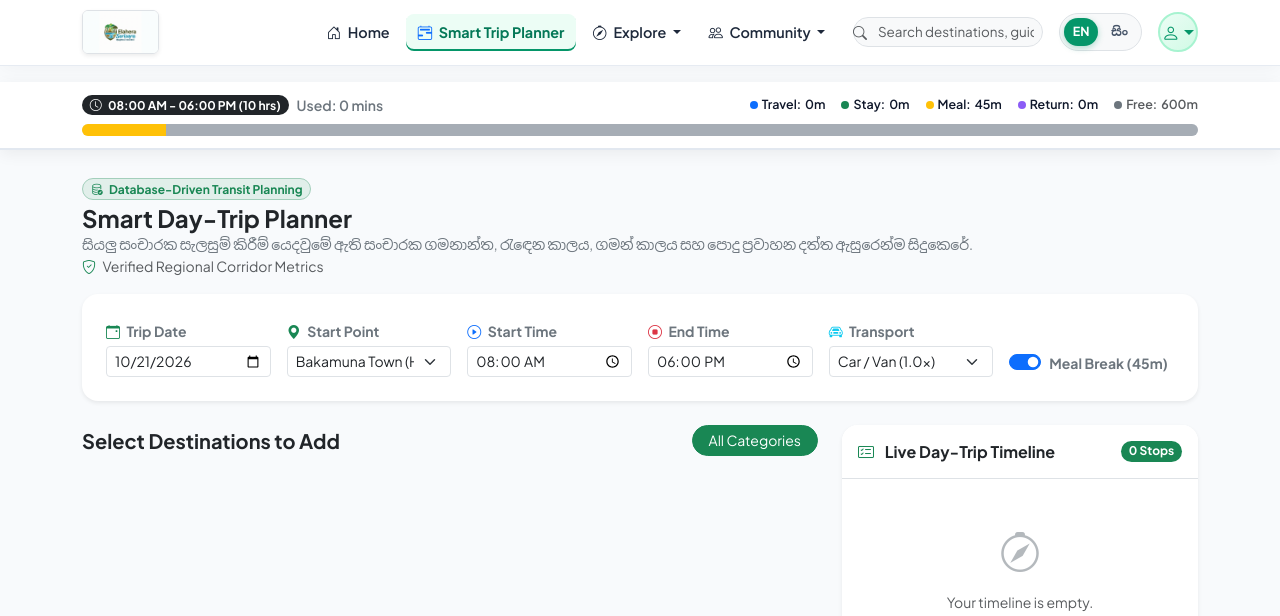
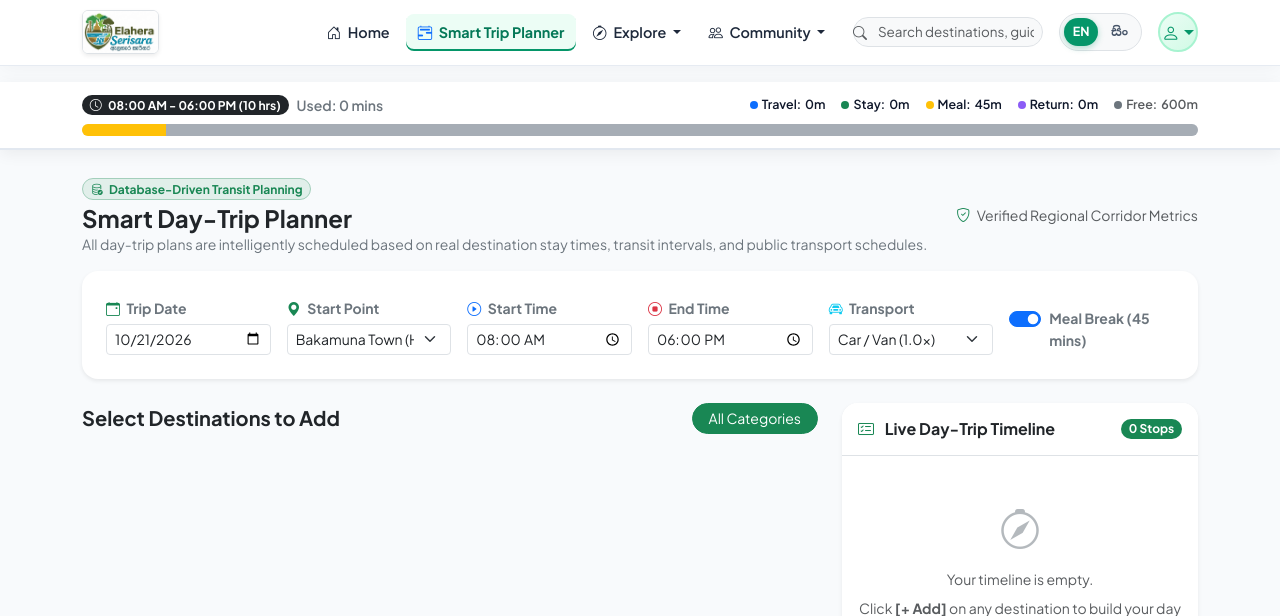
Before and after one commit to Chamara920/Elahera-Serisara, a Laravel app: page /trip-planner in a window 1280 px wide. Shown: the top 616 px of the page. Run offline with Laravel 12, Linux system fonts and the light colour scheme; tables that the repository leaves empty hold one stand-in row (values such as "Sample post").

Commit message:
Fix image rendering paths, localize smart trip planner, and enable dynamic destination category creation with autocomplete

```diff
--- a/app/Models/Destination.php
+++ b/app/Models/Destination.php
@@ -80,8 +80,12 @@ class Destination extends Model
         'views_count' => 'integer',
     ];
 
+    protected $appends = [
+        'featured_image_url',
+    ];
+
     /**
-     * Auto-generate slug if not provided.
+     * Auto-generate slug if not provided and sync category names.
      */
     protected static function booted()
     {
@@ -90,6 +94,78 @@ class Destination extends Model
                 $destination->slug = Str::slug($destination->title_en);
             }
         });
+
+        static::saving(function ($destination) {
+            if ($destination->category_id && empty($destination->category)) {
+                $cat = DestinationCategory::find($destination->category_id);
+                if ($cat) {
+                    $destination->category = $cat->name_en;
+                    if (empty($destination->category_si)) {
+                        $destination->category_si = $cat->name_si;
+                    }
+                }
+            } elseif (empty($destination->category_id) && !empty($destination->category)) {
+                $cat = DestinationCategory::where('name_en', $destination->category)->first();
+                if ($cat) {
+                    $destination->category_id = $cat->id;
+                    if (empty($destination->category_si)) {
+                        $destination->category_si = $cat->name_si;
+                    }
+                }
+            }
+        });
+    }
+
+    public function getFeaturedImageUrlAttribute(): string
+    {
+        return $this->getFeaturedImageUrl();
+    }
+
+    /**
+     * Resolve public web URL for the featured image.
+     */
+    public function getFeaturedImageUrl(): string
+    {
+        if (!empty($this->featured_image)) {
+            if (\Illuminate\Support\Facades\Storage::disk('public')->exists($this->featured_image)) {
+                return \Illuminate\Support\Facades\Storage::disk('public')->url($this->featured_image);
+            }
+            if (file_exists(public_path('storage/' . $this->featured_image))) {
+                return asset('storage/' . $this->featured_image);
+            }
+            if (file_exists(public_path($this->featured_image))) {
+                return asset($this->featured_image);
+            }
+        }
+        return asset('images/destinations/anicut.svg');
+    }
+
+    /**
+     * Resolve public web URLs for gallery images array.
+     *
+     * @return list<string>
+     */
+    public function getGalleryImageUrls(): array
+    {
+        if (empty($this->gallery_images) || !is_array($this->gallery_images)) {
+            return [];
+        }
+
+        $urls = [];
+        foreach ($this->gallery_images as $img) {
+            if (empty($img)) continue;
+
+            if (\Illuminate\Support\Facades\Storage::disk('public')->exists($img)) {
+                $urls[] = \Illuminate\Support\Facades\Storage::disk('public')->url($img);
+            } elseif (file_exists(public_path('storage/' . $img))) {
+                $urls[] = asset('storage/' . $img);
+            } elseif (file_exists(public_path($img))) {
+                $urls[] = asset($img);
+            } else {
+                $urls[] = asset('images/destinations/anicut1.svg');
+            }
+        }
+        return $urls;
     }
 
     /**
--- a/lang/en/messages.php
+++ b/lang/en/messages.php
@@ -50,11 +50,26 @@ return [
     'open_in_google_maps' => 'Open in Google Maps',
 
     // Planner
+    'smart_trip_planner' => 'Smart Day-Trip Planner',
+    'planner_widget_desc' => 'Plan your journey seamlessly using verified destinations, recommended stay durations, transit times, and public transport schedules.',
+    'planner_page_subtitle' => 'All day-trip plans are intelligently scheduled based on real destination stay times, transit intervals, and public transport schedules.',
+    'database_driven_transit' => 'Database-Driven Transit Planning',
+    'verified_regional_corridor' => 'Verified Regional Corridor Metrics',
+    'select_destinations_to_add' => 'Select Destinations to Add',
+    'all_categories' => 'All Categories',
     'start_planning' => 'Start Planning',
     'trip_date' => 'Trip Date',
+    'trip_date_label' => 'Trip Date',
     'start_location' => 'Start Location',
+    'start_point_label' => 'Start Point',
+    'start_time_label' => 'Start Time',
+    'end_time_label' => 'End Time',
     'transport_mode' => 'Transport Mode',
+    'transport_label' => 'Transport',
     'meal_break' => 'Meal Break (45 mins)',
+    'car_van' => 'Car / Van (1.0x)',
+    'motorbike_tuk' => 'Motorbike / Tuk (1.2x)',
+    'public_bus' => 'Public Bus (1.5x)',
     'time_meter_travel' => 'Travel',
     'time_meter_stay' => 'Stay',
     'time_meter_meal' => 'Meal',
--- a/resources/views/blog/index.blade.php
+++ b/resources/views/blog/index.blade.php
@@ -50,14 +50,11 @@
                 <!-- Articles Feed -->
                 <div class="d-flex flex-column gap-4 mb-5">
                     @forelse($posts as $post)
-                        @php
-                            $pImg = $post->featured_image ? (file_exists(public_path($post->featured_image)) ? asset($post->featured_image) : asset('images/blog/blog1.svg')) : asset('images/blog/blog1.svg');
-                        @endphp
                         <div class="card card-custom border-0 shadow-sm overflow-hidden">
                             <div class="row g-0 align-items-center">
                                 <div class="col-md-5">
                                     <a href="{{ route('blog.show', $post->slug) }}">
-                                        <img src="{{ $pImg }}" class="w-100 h-100 object-fit-cover" style="min-height: 220px; max-height: 240px;" alt="{{ $post->title }}">
+                                        <img src="{{ $post->getFeaturedImageUrl() }}" class="w-100 h-100 object-fit-cover" style="min-height: 220px; max-height: 240px;" alt="{{ $post->title }}">
                                     </a>
                                 </div>
                                 <div class="col-md-7">
--- a/resources/views/blog/show.blade.php
+++ b/resources/views/blog/show.blade.php
@@ -46,7 +46,7 @@
 
                     @if($post->featured_image)
                         <div class="mb-4 rounded-3 overflow-hidden" style="max-height: 420px;">
-                            <img src="{{ file_exists(public_path($post->featured_image)) ? asset($post->featured_image) : asset('images/blog/blog1.svg') }}" class="w-100 h-100 object-fit-cover" alt="{{ $post->title }}">
+                            <img src="{{ $post->getFeaturedImageUrl() }}" class="w-100 h-100 object-fit-cover" alt="{{ $post->title }}">
                         </div>
                     @endif
 
--- a/resources/views/news/index.blade.php
+++ b/resources/views/news/index.blade.php
@@ -35,13 +35,10 @@
         <!-- News Grid -->
         <div class="row g-4 row-cols-1 row-cols-md-2 row-cols-lg-3 mb-5">
             @forelse($items as $item)
-                @php
-                    $nImg = $item->featured_image ? (file_exists(public_path($item->featured_image)) ? asset($item->featured_image) : asset('images/news/news1.svg')) : asset('images/news/news1.svg');
-                @endphp
                 <div class="col">
                     <div class="card card-custom h-100 d-flex flex-column border-0 shadow-sm overflow-hidden">
                         <div class="position-relative overflow-hidden" style="height: 180px;">
-                            <img src="{{ $nImg }}" class="card-img-top w-100 h-100 object-fit-cover" alt="{{ $item->title }}">
+                            <img src="{{ $item->getFeaturedImageUrl() }}" class="card-img-top w-100 h-100 object-fit-cover" alt="{{ $item->title }}">
                             <span class="position-absolute top-0 start-0 m-3 badge {{ $item->type === 'event' ? 'bg-warning text-dark' : 'bg-primary' }} text-uppercase" style="font-size: 0.72rem; letter-spacing: 0.5px;">
                                 {{ $item->type }}
                             </span>
--- a/resources/views/news/show.blade.php
+++ b/resources/views/news/show.blade.php
@@ -44,7 +44,7 @@
 
                     @if($item->featured_image)
                         <div class="mb-4 rounded-3 overflow-hidden" style="max-height: 400px;">
-                            <img src="{{ file_exists(public_path($item->featured_image)) ? asset($item->featured_image) : asset('images/news/news1.svg') }}" class="w-100 h-100 object-fit-cover" alt="{{ $item->title }}">
+                            <img src="{{ $item->getFeaturedImageUrl() }}" class="w-100 h-100 object-fit-cover" alt="{{ $item->title }}">
                         </div>
                     @endif
 
--- a/resources/views/planner/index.blade.php
+++ b/resources/views/planner/index.blade.php
@@ -42,15 +42,15 @@
         <div class="d-flex flex-wrap justify-content-between align-items-center mb-3">
             <div>
                 <span class="badge bg-success bg-opacity-10 text-success border border-success-subtle px-2.5 py-1 rounded-pill small mb-1">
-                    <i class="bi bi-database-check me-1"></i> Database-Driven Transit Planning
+                    <i class="bi bi-database-check me-1"></i> {{ __('messages.database_driven_transit') }}
                 </span>
-                <h4 class="fw-bold text-dark mb-0">Smart Day-Trip Planner</h4>
+                <h4 class="fw-bold text-dark mb-0">{{ __('messages.smart_trip_planner') }}</h4>
                 <p class="text-secondary small mb-0">
-                    සියලු සංචාරක සැලසුම් කිරීම් යෙදවුමේ ඇති සංචාරක ගමනාන්ත, රැඳෙන කාලය, ගමන් කාලය සහ පොදු ප්‍රවාහන දත්ත ඇසුරෙන්ම සිදුකෙරේ.
+                    {{ __('messages.planner_page_subtitle') }}
                 </p>
             </div>
             <div class="text-muted small mt-2 mt-md-0">
-                <i class="bi bi-shield-check text-success me-1"></i> Verified Regional Corridor Metrics
+                <i class="bi bi-shield-check text-success me-1"></i> {{ __('messages.verified_regional_corridor') }}
             </div>
         </div>
 
@@ -59,14 +59,14 @@
             <div class="row g-3 align-items-end">
                 <div class="col-md-2">
                     <label class="form-label small fw-bold text-secondary mb-1">
-                        <i class="bi bi-calendar-event text-success me-1"></i> Trip Date
+                        <i class="bi bi-calendar-event text-success me-1"></i> {{ __('messages.trip_date_label') }}
                     </label>
                     <input type="date" id="cfgDate" class="form-control form-control-sm" value="{{ $tripDate }}">
                 </div>
 
                 <div class="col-md-2">
                     <label class="form-label small fw-bold text-secondary mb-1">
-                        <i class="bi bi-geo-alt-fill text-success me-1"></i> Start Point
+                        <i class="bi bi-geo-alt-fill text-success me-1"></i> {{ __('messages.start_point_label') }}
                     </label>
                     <select id="cfgStartLocation" class="form-select form-select-sm">
                         <option value="Bakamuna Town" {{ $startLocation == 'Bakamuna Town' ? 'selected' : '' }}>Bakamuna Town (Hub)</option>
@@ -79,26 +79,26 @@
 
                 <div class="col-md-2">
                     <label class="form-label small fw-bold text-secondary mb-1">
-                        <i class="bi bi-play-circle text-primary me-1"></i> Start Time
+                        <i class="bi bi-play-circle text-primary me-1"></i> {{ __('messages.start_time_label') }}
                     </label>
                     <input type="time" id="cfgStartTime" class="form-control form-control-sm" value="{{ $startTime }}">
                 </div>
 
                 <div class="col-md-2">
                     <label class="form-label small fw-bold text-secondary mb-1">
-                        <i class="bi bi-stop-circle text-danger me-1"></i> End Time
+                        <i class="bi bi-stop-circle text-danger me-1"></i> {{ __('messages.end_time_label') }}
                     </label>
                     <input type="time" id="cfgEndTime" class="form-control form-control-sm" value="{{ $endTime }}">
                 </div>
 
                 <div class="col-md-2">
                     <label class="form-label small fw-bold text-secondary mb-1">
-                        <i class="bi bi-car-front text-info me-1"></i> Transport
+                        <i class="bi bi-car-front text-info me-1"></i> {{ __('messages.transport_label') }}
                     </label>
                     <select id="cfgTransportMode" class="form-select form-select-sm">
-                        <option value="Car/Van" {{ $transportMode == 'Car/Van' ? 'selected' : '' }}>Car / Van (1.0x)</option>
-                        <option value="Motorbike/Tuk" {{ $transportMode == 'Motorbike/Tuk' ? 'selected' : '' }}>Motorbike / Tuk (1.2x)</option>
-                        <option value="Public Bus" {{ $transportMode == 'Public Bus' ? 'selected' : '' }}>Public Bus (1.5x)</option>
+                        <option value="Car/Van" {{ $transportMode == 'Car/Van' ? 'selected' : '' }}>{{ __('messages.car_van') }}</option>
+                        <option value="Motorbike/Tuk" {{ $transportMode == 'Motorbike/Tuk' ? 'selected' : '' }}>{{ __('messages.motorbike_tuk') }}</option>
+                        <option value="Public Bus" {{ $transportMode == 'Public Bus' ? 'selected' : '' }}>{{ __('messages.public_bus') }}</option>
                     </select>
                 </div>
 
@@ -106,7 +106,7 @@
                     <div class="form-check form-switch pt-1">
                         <input class="form-check-input" type="checkbox" id="cfgMealBreak" {{ $mealBreak ? 'checked' : '' }}>
                         <label class="form-check-label small fw-bold text-secondary" for="cfgMealBreak">
-                            Meal Break (45m)
+                            {{ __('messages.meal_break') }}
                         </label>
                     </div>
                 </div>
@@ -122,11 +122,11 @@
                 <!-- Filter Pills -->
                 <div class="d-flex flex-wrap align-items-center justify-content-between gap-2 mb-3">
                     <h5 class="fw-bold mb-0 text-dark">
-                        Select Destinations to Add
+                        {{ __('messages.select_destinations_to_add') }}
                     </h5>
                     <div class="d-flex flex-wrap gap-1" id="categoryFilterContainer">
                         <button type="button" class="btn btn-sm btn-outline-success active rounded-pill px-3 py-1 filter-cat-btn" data-category="all">
-                            All Categories
+                            {{ __('messages.all_categories') }}
                         </button>
                         @foreach($categories as $cat)
                             <button type="button" class="btn btn-sm btn-outline-secondary rounded-pill px-3 py-1 filter-cat-btn" data-category="{{ $cat }}">
@@ -139,13 +139,10 @@
                 <!-- Destinations Cards Grid -->
                 <div class="row g-3 row-cols-1 row-cols-md-2" id="plannerDestinationsGrid">
                     @foreach($destinations as $dest)
-                        @php
-                            $img = $dest->featured_image ? (file_exists(public_path($dest->featured_image)) ? asset($dest->featured_image) : asset('images/destinations/anicut.svg')) : asset('images/destinations/anicut.svg');
-                        @endphp
                         <div class="col destination-planner-card" data-category="{{ $dest->category }}" data-id="{{ $dest->id }}">
                             <div class="card card-custom h-100 position-relative">
                                 <div class="position-relative overflow-hidden" style="height: 160px;">
-                                    <img src="{{ $img }}" class="card-img-top w-100 h-100 object-fit-cover" alt="{{ $dest->getLocalizedTitle() }}">
+                                    <img src="{{ $dest->getFeaturedImageUrl() }}" class="card-img-top w-100 h-100 object-fit-cover" alt="{{ $dest->getLocalizedTitle() }}">
                                     <span class="position-absolute top-0 start-0 m-2 badge-category shadow-sm" style="font-size: 0.72rem;">
                                         {{ $dest->getLocalizedCategory() }}
                                     </span>
@@ -229,7 +226,7 @@
                                     </div>
                                     <div class="modal-body p-4">
                                         <div class="position-relative mb-3 rounded-3 overflow-hidden" style="max-height: 280px;">
-                                            <img src="{{ $img }}" class="w-100 h-100 object-fit-cover" alt="{{ $dest->getLocalizedTitle() }}">
+                                            <img src="{{ $dest->getFeaturedImageUrl() }}" class="w-100 h-100 object-fit-cover" alt="{{ $dest->getLocalizedTitle() }}">
                                         </div>
 
                                         @if($dest->needsSinhalaNotice())
```
Also changed, not shown: app/Filament/Resources/Destinations/Schemas/DestinationForm.php (+26 -10 lines), app/Models/BlogPost.php (+19 -0 lines), app/Models/NewsEvent.php (+19 -0 lines), lang/si/messages.php (+15 -0 lines), resources/views/destinations/index.blade.php (+2 -8 lines), resources/views/destinations/show.blade.php (+8 -14 lines), resources/views/home.blade.php (+4 -10 lines), resources/views/map/index.blade.php (+2 -5 lines), tests/Feature/ElaheraSirisaraTest.php (+74 -0 lines), public/images/logo.jpg.
